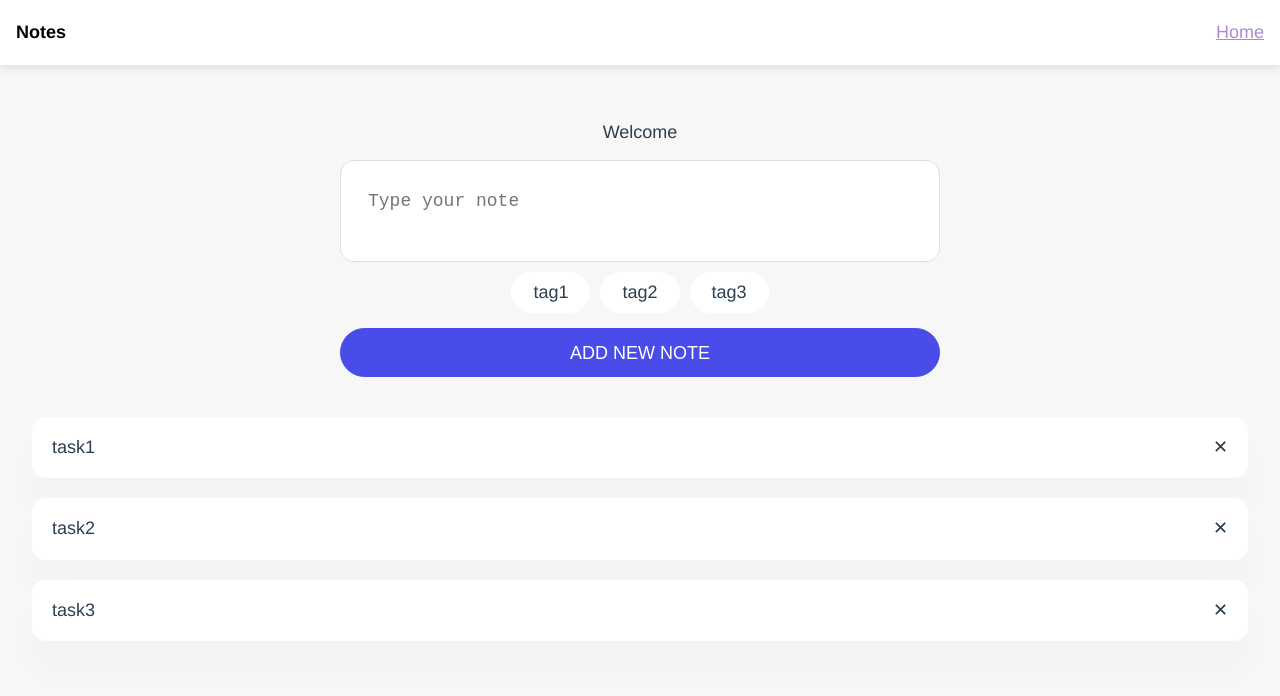
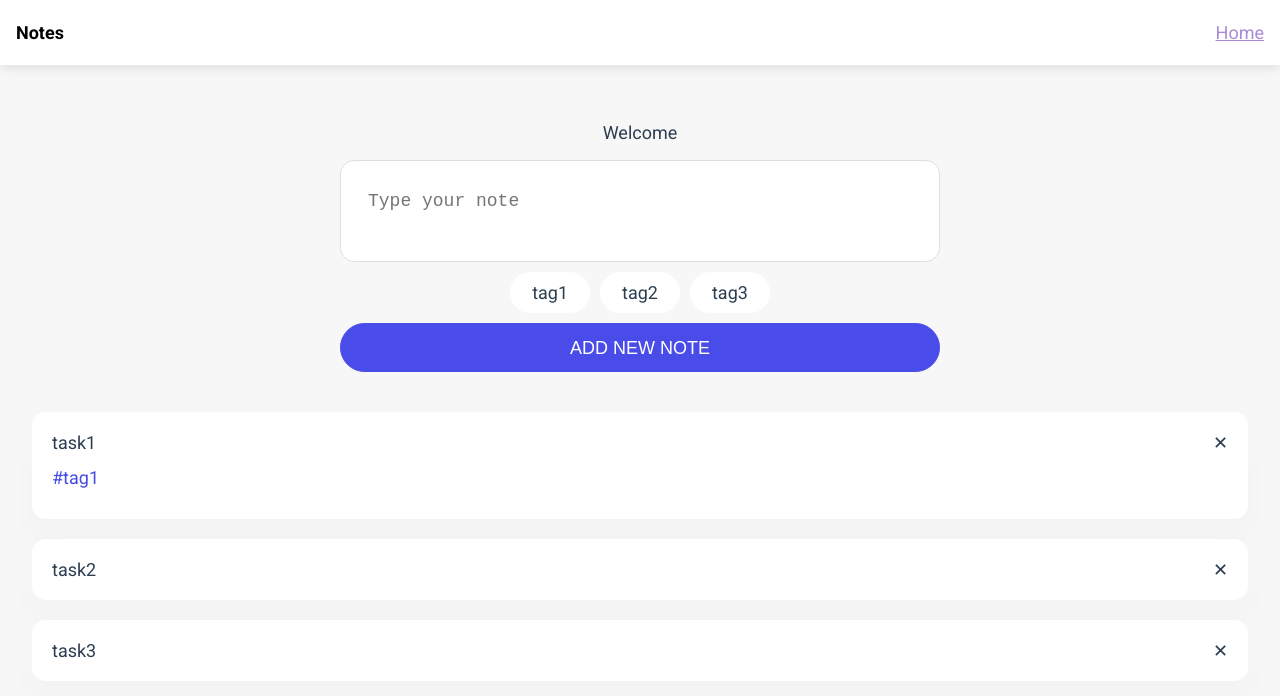
Before and after one commit to Al-x-R/notes_vue, a Vue app: page /#/ in a window 1280 px wide. Shown: the top 696 px of the page. Built offline with nearby package versions, Linux system fonts and the light colour scheme.

Commit message:
Added selected tags to note

```diff
--- a/src/App.vue
+++ b/src/App.vue
@@ -22,7 +22,7 @@ export default {
 
 <style>
 #app {
-  font-family: Avenir, Helvetica, Arial, sans-serif;
+  /*font-family: Avenir, Helvetica, Arial, sans-serif;*/
   -webkit-font-smoothing: antialiased;
   -moz-osx-font-smoothing: grayscale;
   text-align: center;
--- a/src/components/Notes/Form.vue
+++ b/src/components/Notes/Form.vue
@@ -6,7 +6,7 @@
           v-model="value"
           placeholder="Type your note"
       />
-      <TagsList @onItemClick="handleTagClick" :items="tags" />
+      <TagsList @onItemClick="handleTagClick" :items="tags" isActive />
       <button class="btn btnPrimary" type="submit">Add new note</button>
     </form>
   </div>
@@ -20,16 +20,18 @@ export default {
   data() {
     return {
       value: '',
-      tags: ['tag1', 'tag2', 'tag3']
+      selectedTags: [],
+      tags: ['tag1', 'tag2', 'tag3'],
     }
   },
   methods: {
     onSubmit() {
-      this.$emit('onSubmit', this.value)
+      this.$emit('onSubmit', this.value, this.selectedTags)
       this.value = ''
+      this.selectedTags = []
     },
     handleTagClick(tag) {
-      console.log(tag);
+      this.selectedTags.push(tag)
     }
   }
 };
--- a/src/components/Notes/List.vue
+++ b/src/components/Notes/List.vue
@@ -2,18 +2,24 @@
   <div class="notes-list">
     <div class="note-item" v-for="(note, idx) in items" :key="idx">
       <div class="note-header">
-        <p>{{note}}</p>
-        <p style="cursor: pointer;" @click="$emit('onRemove', idx)" >
+        <p>{{ note.title }}</p>
+        <p style="cursor: pointer;" @click="$emit('onRemove', idx)">
           &#10005;
         </p>
+      </div>
+      <div class="note-footer">
+        <TagsList isPreview v-if="note.tags[0]" :items="note.tags"/>
       </div>
     </div>
   </div>
 </template>
 
 <script>
+import TagsList from '../Tags/TagsList';
+
 export default {
   name: 'List',
+  components: { TagsList },
   props: {
     items: {
       type: Array,
@@ -36,6 +42,7 @@ export default {
   background-color: #ffffff;
   transition: all 0.25s cubic-bezier(0.02, 0.01, 0.47, 1);
   box-shadow: 0 30px 30px rgba(0, 0, 0, 0.02);
+
   &:hover {
     box-shadow: 0 30px 30px rgba(0, 0, 0, 0.04);
     transform: translate(0, -6px);
--- a/src/components/Tags/TagsList.vue
+++ b/src/components/Tags/TagsList.vue
@@ -35,7 +35,7 @@ export default {
 
 <style lang="scss">
 .tags-list {
-  padding: 10px 0 15px;
+  padding: 10px 0 10px;
   display: flex;
   justify-content: center;
 }
--- a/src/pages/home.vue
+++ b/src/pages/home.vue
@@ -1,17 +1,18 @@
 <template>
-<div class="wrapper">
-  <div class="container">
-    <HelloWorld msg="Welcome" />
-    <Form @onSubmit="handleSubmit" />
-    <List @onRemove="handleRemove" :items="notes" />
+  <div class="wrapper">
+    <div class="container">
+      <HelloWorld msg="Welcome"/>
+      <Form @onSubmit="handleSubmit"/>
+      <List @onRemove="handleRemove" :items="notes"/>
+    </div>
   </div>
-</div>
 </template>
 
 <script>
 import HelloWorld from '../components/HelloWorld';
 import Form from '../components/Notes/Form';
 import List from '../components/Notes/List';
+
 export default {
   name: 'home',
   components: {
@@ -21,16 +22,33 @@ export default {
   },
   methods: {
     handleRemove(index) {
-      this.notes.splice(index, 1)
+      this.notes.splice(index, 1);
     },
-    handleSubmit(note) {
-      this.notes.push(note)
+    handleSubmit(title, tags) {
+      const note = {
+        title: title,
+        tags: tags
+      }
+      this.notes.push(note);
     }
   },
   data() {
     return {
-      notes: ['task1', 'task2', 'task3']
-    }
+      notes: [
+        {
+          title: 'task1',
+          tags: ['tag1']
+        },
+        {
+          title: 'task2',
+          tags: []
+        },
+        {
+          title: 'task3',
+          tags: []
+        }
+      ]
+    };
   }
 };
 </script>
```
